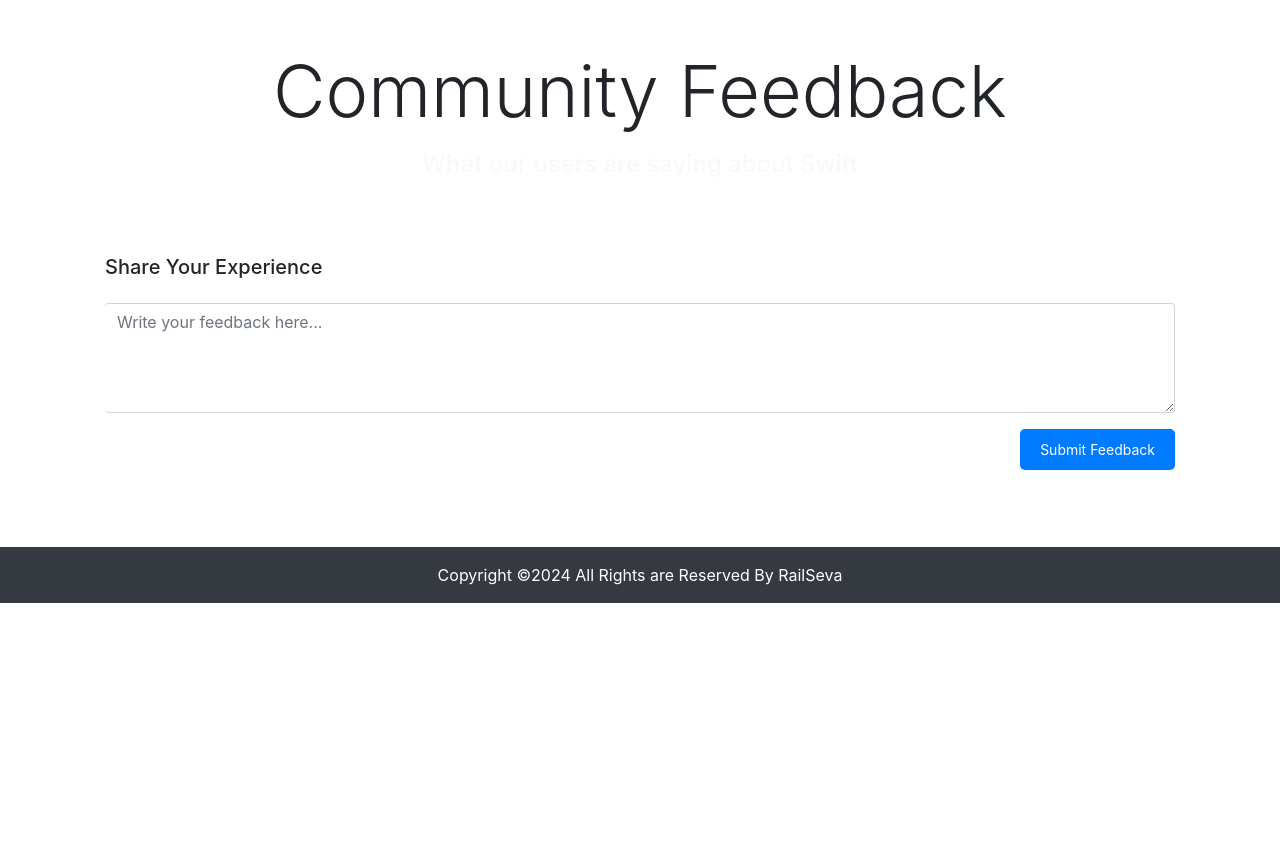
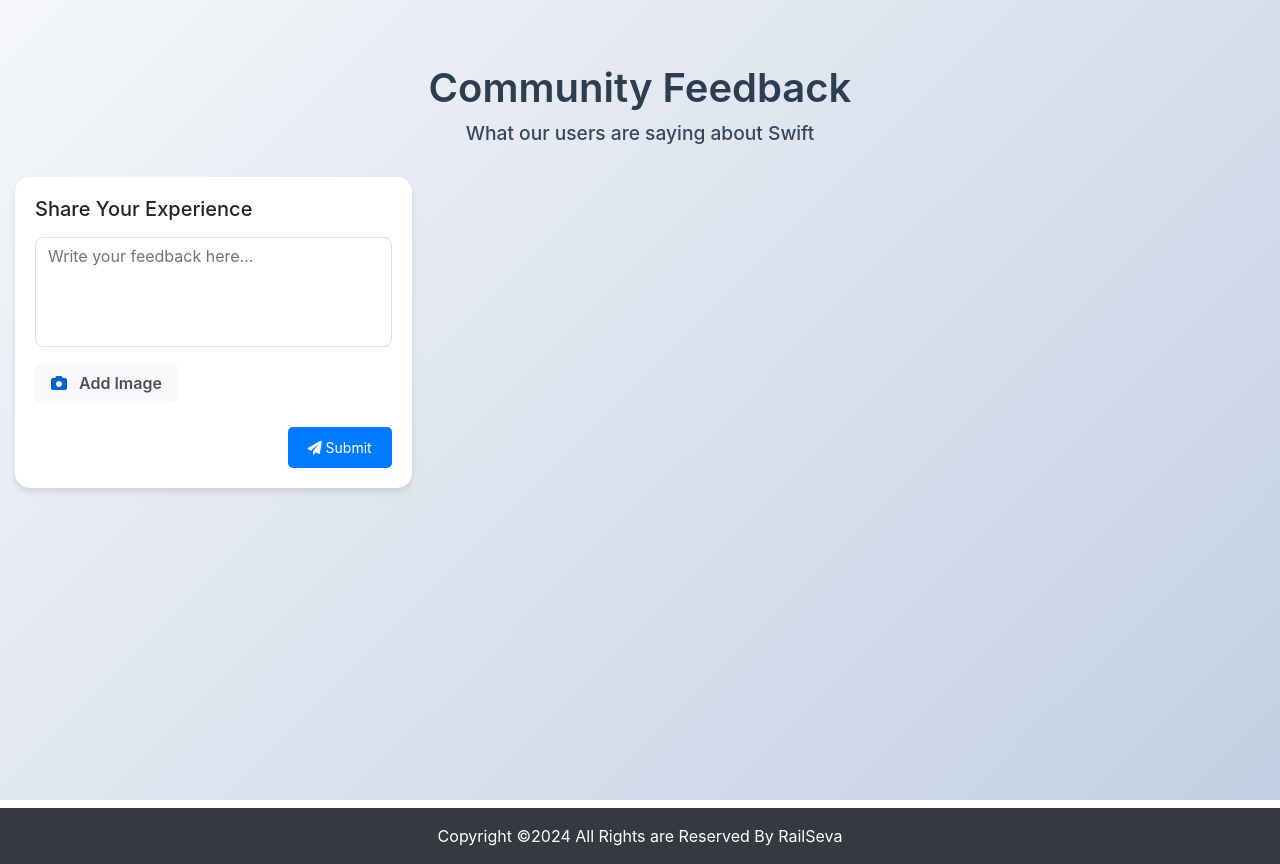
Before and after one commit to keenutelheiba/Swift, a Django app: template templates/feedback.html in a window 1280 px wide. Shown: the part 56-920 px from the top of the page. Before the commit the page ends 659 px from the top, so only its background shows below. Run offline with Django 3.2, Linux system fonts and the light colour scheme; the template is opened without the code that fills it, so the values that code supplies are empty; some libraries are stand-ins or nearby versions.

Commit message:
Updated User Experience

```diff
--- a/app/models.py
+++ b/app/models.py
@@ -141,6 +141,7 @@ class Ticket(models.Model):
 class Feedback(models.Model):
     name = models.CharField(verbose_name=_("user name"), max_length=255, null=True, blank=True)
     feedback = models.TextField(null=True, blank=True)
+    image = models.ImageField(upload_to='feedback_images/', null=True, blank=True)
     created_at = models.DateTimeField(auto_now_add=True, blank=True, null=True)
     updated_at = models.DateTimeField(auto_now=True, blank=True, null=True)
 
--- a/templates/feedback.html
+++ b/templates/feedback.html
@@ -8,19 +8,20 @@
 <div class="feedback-background">
     <div class="container feedback-container">
         <div class="row">
-                <div class="col-lg-12 text-center p-5">
-                    <h1 class="feedback-title display-3 mb-3">Community Feedback</h1>
+            <!-- Header Section -->
+            <div class="col-lg-12 text-center p-4">
+                <h1 class="feedback-title">Community Feedback</h1>
                 <h4 class="feedback-subtitle text-light">What our users are saying about Swift</h4>
                 <div class="title-underline"></div>
             </div>
 
             <!-- Feedback Form Section -->
-                <div class="col-lg-12 mb-5">
-                    <div class="feedback-form-card">
+            <div class="col-lg-4 mb-4">
+                <div class="feedback-form-card sticky-form">
                     <div class="card-body">
-                            <form method="post" action="feedback" class="feedback-form">
+                        <form method="post" action="feedback" class="feedback-form" enctype="multipart/form-data">
                             {% csrf_token %}
-                                <h5 class="card-title mb-4">Share Your Experience</h5>
+                            <h5 class="card-title mb-3">Share Your Experience</h5>
                             <div class="form-group">
                                 <textarea
                                     class="form-control feedback-textarea"
@@ -30,8 +31,24 @@
                                     placeholder="Write your feedback here..."
                                 ></textarea>
                             </div>
+                            <div class="form-group">
+                                <label for="feedback-image" class="custom-file-upload">
+                                    <i class="fas fa-camera"></i> Add Image
+                                </label>
+                                <input
+                                    type="file"
+                                    class="form-control-file"
+                                    id="feedback-image"
+                                    name="image"
+                                    accept="image/*"
+                                    hidden
+                                >
+                                <span id="file-name" class="selected-file"></span>
+                            </div>
                             <div class="text-right">
-                                    <button type="submit" class="btn btn-primary">Submit Feedback</button>
+                                <button type="submit" class="btn btn-primary">
+                                    <i class="fas fa-paper-plane"></i> Submit
+                                </button>
                             </div>
                         </form>
                     </div>
@@ -39,10 +56,10 @@
             </div>
 
             <!-- Feedback Display Section -->
-                <div class="col-lg-12">
+            <div class="col-lg-8">
                 <div class="feedback-grid">
                     {% for feedback in feedback %}
-                        <div class="feedback-card">
+                    <div class="feedback-card animate-card">
                         <div class="feedback-header">
                             <div class="feedback-user">
                                 <i class="fas fa-user-circle"></i>
@@ -63,6 +80,11 @@
                         </div>
                         <div class="feedback-content">
                             <p>{{ feedback.feedback }}</p>
+                            {% if feedback.image %}
+                                <div class="feedback-image">
+                                    <img src="{{ feedback.image.url }}" alt="Feedback Image" class="img-fluid zoom-image">
+                                </div>
+                            {% endif %}
                         </div>
                     </div>
                     {% endfor %}
@@ -71,4 +93,173 @@
         </div>
     </div>
 </div>
+
+<style>
+.feedback-background {
+    background: linear-gradient(135deg, #f5f7fa 0%, #c3cfe2 100%);
+    min-height: 100vh;
+    padding: 40px 0;
+}
+
+.feedback-container {
+    max-width: 1400px;
+    margin: 0 auto;
+}
+
+.feedback-title {
+    color: #2c3e50;
+    font-weight: 600;
+    margin-bottom: 10px;
+}
+
+.feedback-subtitle {
+    color: #34495e !important;
+    font-size: 1.2rem;
+}
+
+.sticky-form {
+    position: sticky;
+    top: 20px;
+}
+
+.feedback-form-card {
+    background: white;
+    border-radius: 15px;
+    box-shadow: 0 4px 6px rgba(0, 0, 0, 0.1);
+    transition: transform 0.3s ease;
+}
+
+.feedback-form-card:hover {
+    transform: translateY(-5px);
+}
+
+.feedback-textarea {
+    border: 1px solid #e0e0e0;
+    border-radius: 8px;
+    resize: none;
+}
+
+.custom-file-upload {
+    display: inline-block;
+    padding: 8px 16px;
+    background: #f8f9fa;
+    border-radius: 6px;
+    cursor: pointer;
+    transition: all 0.3s ease;
+}
+
+.custom-file-upload:hover {
+    background: #e9ecef;
+}
+
+.selected-file {
+    margin-left: 10px;
+    font-size: 0.9rem;
+    color: #666;
+}
+
+.feedback-grid {
+    display: grid;
+    gap: 20px;
+    grid-template-columns: repeat(auto-fill, minmax(300px, 1fr));
+}
+
+.feedback-card {
+    background: white;
+    border-radius: 12px;
+    box-shadow: 0 2px 4px rgba(0, 0, 0, 0.1);
+    transition: all 0.3s ease;
+    overflow: hidden;
+}
+
+.feedback-card:hover {
+    transform: translateY(-5px);
+    box-shadow: 0 4px 8px rgba(0, 0, 0, 0.15);
+}
+
+.feedback-header {
+    padding: 15px;
+    border-bottom: 1px solid #eee;
+}
+
+.feedback-content {
+    padding: 15px;
+}
+
+.feedback-image {
+    margin-top: 15px;
+    border-radius: 8px;
+    overflow: hidden;
+}
+
+.zoom-image {
+    transition: transform 0.3s ease;
+    cursor: pointer;
+}
+
+.zoom-image:hover {
+    transform: scale(1.05);
+}
+
+.animate-card {
+    animation: fadeIn 0.5s ease-out;
+}
+
+@keyframes fadeIn {
+    from {
+        opacity: 0;
+        transform: translateY(20px);
+    }
+    to {
+        opacity: 1;
+        transform: translateY(0);
+    }
+}
+
+/* Responsive Design */
+@media (max-width: 992px) {
+    .sticky-form {
+        position: static;
+        margin-bottom: 30px;
+    }
+
+    .feedback-grid {
+        grid-template-columns: 1fr;
+    }
+}
+
+@media (max-width: 768px) {
+    .feedback-title {
+        font-size: 2rem;
+    }
+
+    .feedback-subtitle {
+        font-size: 1rem;
+    }
+}
+</style>
+
+<script>
+document.addEventListener('DOMContentLoaded', function() {
+    // Handle file input display
+    const fileInput = document.getElementById('feedback-image');
+    const fileNameDisplay = document.getElementById('file-name');
+
+    fileInput.addEventListener('change', function() {
+        if (this.files && this.files[0]) {
+            fileNameDisplay.textContent = this.files[0].name;
+        } else {
+            fileNameDisplay.textContent = '';
+        }
+    });
+
+    // Image zoom handling
+    const zoomImages = document.querySelectorAll('.zoom-image');
+    zoomImages.forEach(img => {
+        img.addEventListener('click', function() {
+            this.classList.toggle('zoomed');
+        });
+    });
+});
+</script>
 {% endblock content %}
```
Also changed, not shown: app/views.py (+12 -21 lines), app/migrations/0002_feedback_image_alter_bookingdetail_booking.py (added), db.sqlite3, 2 other files. Lines whose indentation alone changed are shown as unchanged.
